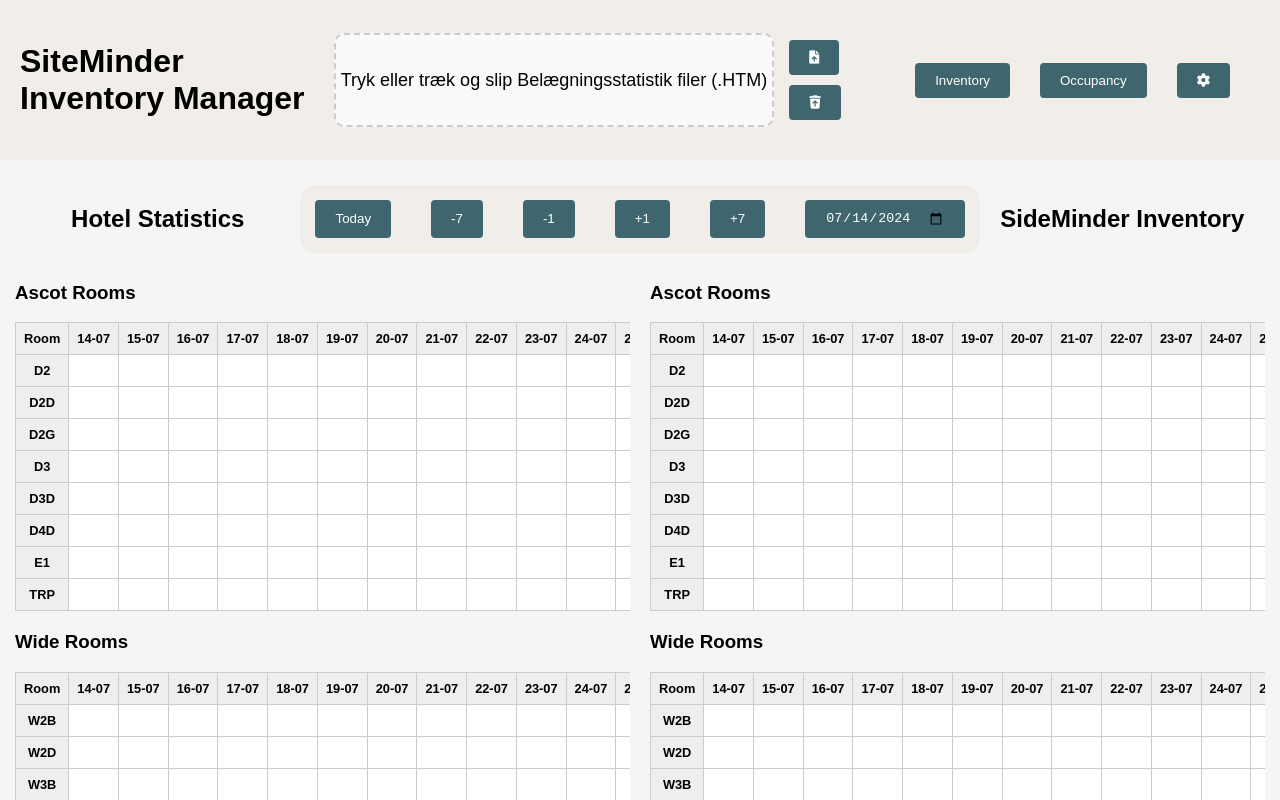
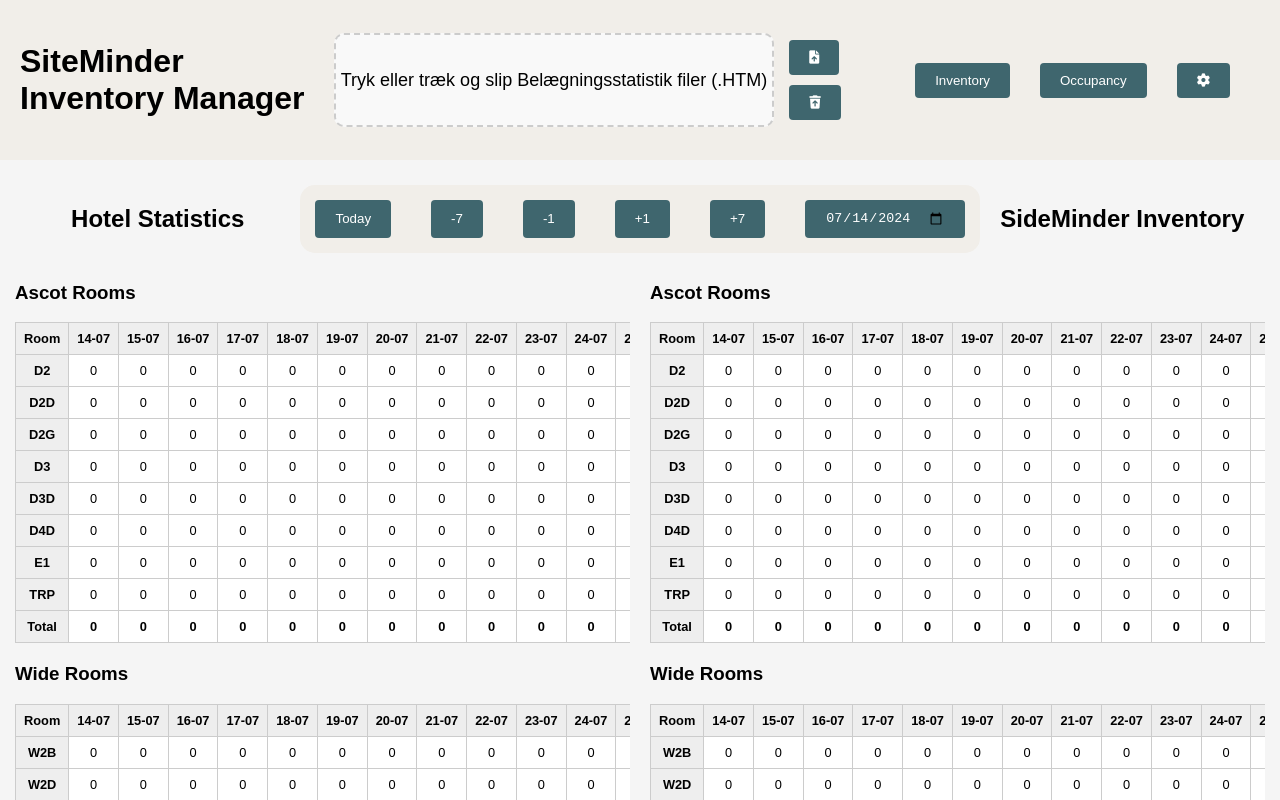
Before and after one commit to Legenden84/siteminder-inventory, a React (Create React App) app: page / in a window 1280 px wide. Shown: the top 800 px of the page. Built offline with nearby package versions, Linux system fonts and the light colour scheme.

Commit message:
total row

```diff
--- a/src/components/MainWindow.css
+++ b/src/components/MainWindow.css
@@ -131,6 +131,11 @@
     z-index: 1;
 }
 
+.total-row td {
+    background-color: #fff;
+    font-weight: bold;
+}
+
 /* Animation
 ---------------------------------------------------------------------*/
 
--- a/src/components/MainWindow.js
+++ b/src/components/MainWindow.js
@@ -53,35 +53,26 @@
     getDisplayValue = (roomType, fullDate, showKapacitet, showOccupancy, data) => {
         const date = moment(fullDate, 'DD-MM-YYYY');
         if (!date.isValid()) {
-            // console.error('Invalid date:', fullDate);
-            return '';
+            return { kapacitet: 0, available: 0 };
         }
 
         const day = date.format('DD');
         const month = date.format('MM');
         const year = date.format('YYYY');
 
-        // Check if the data for the specified room type and date exists
         if (!data || !data[roomType] || !data[roomType][`${day}-${month}`]) {
-            // console.error('Data is missing for:', roomType, fullDate);
-            return ''; // Return empty string if data is missing
+            return { kapacitet: 0, available: 0 };
         }
 
         const dateEntries = data[roomType][`${day}-${month}`];
         const dateEntry = dateEntries.find(entry => entry.År === year);
-        if (!dateEntry) return '';
-
-        if (showKapacitet) {
-            return dateEntry.Kapacitet;
-        } else if (showOccupancy) {
-            return dateEntry.BelægnProcent;
-        }
+        if (!dateEntry) return { kapacitet: 0, available: 0 };
 
         const kapacitet = parseInt(dateEntry.Kapacitet, 10);
         const reserveret = parseInt(dateEntry.Reserveret, 10);
-        const available = isNaN(kapacitet - reserveret) ? '' : (kapacitet - reserveret).toString();
+        const available = isNaN(kapacitet - reserveret) ? 0 : (kapacitet - reserveret);
 
-        return available;
+        return { kapacitet, available };
     };
 
     handleChange = (e, roomType, date) => {
@@ -127,7 +118,7 @@
         if (this.props.showKapacitet) {
             this.setState({
                 editing: { ...this.state.editing, [`${roomType}-${date}`]: true },
-                editedValues: { ...this.state.editedValues, [`${roomType}-${date}`]: this.getDisplayValue(roomType, date, this.props.showKapacitet, this.props.showOccupancy, this.props.htmData) }
+                editedValues: { ...this.state.editedValues, [`${roomType}-${date}`]: this.getDisplayValue(roomType, date, this.props.showKapacitet, this.props.showOccupancy, this.props.htmData).available }
             });
         }
     };
@@ -140,12 +131,23 @@
         });
     };
 
+    calculateTotal = (roomTypes, dates, showKapacitet, data) => {
+        return dates.map(({ fullDate }) => {
+            return roomTypes.reduce((total, roomType) => {
+                const { kapacitet, available } = this.getDisplayValue(roomType, fullDate, showKapacitet, false, data);
+                return total + (showKapacitet ? kapacitet : available);
+            }, 0);
+        });
+    };
+
     renderTable = (roomTypes, title, showKapacitet, showOccupancy, data, displayValues = true, enableDoubleClick = false) => {
         const dates = this.state.slideDirection ? this.state.preloadedDates : this.generateDates(this.props.chosenDate);
         const { slideDirection, daysToShift } = this.state;
         const slideClass = daysToShift === 7
             ? (slideDirection === 'left' ? 'slide-left-7' : 'slide-right-7')
             : (slideDirection === 'left' ? 'slide-left' : 'slide-right');
+
+        const totals = this.calculateTotal(roomTypes, dates, showKapacitet, data);
 
         return (
             <div className="table-container">
@@ -177,17 +179,28 @@
                                                 onBlur={() => this.handleBlur(room, fullDate)}
                                             />
                                         ) : (
-                                            this.getDisplayValue(room, fullDate, showKapacitet, showOccupancy, data)
+                                            showKapacitet
+                                                ? this.getDisplayValue(room, fullDate, showKapacitet, showOccupancy, data).kapacitet
+                                                : this.getDisplayValue(room, fullDate, showKapacitet, showOccupancy, data).available
                                         )}
                                     </td>
                                 ))}
                             </tr>
                         ))}
+                        <tr className="total-row">
+                            <td style={{ fontWeight: 'bold' }}>Total</td>
+                            {totals.map((total, index) => (
+                                <td key={index} className={slideDirection ? slideClass : ''} style={{ fontWeight: 'bold' }}>
+                                    {total}
+                                </td>
+                            ))}
+                        </tr>
                     </tbody>
                 </table>
             </div>
         );
     };
+
 
     resetDate = () => {
         const today = moment().format('DD-MM-YYYY');
```
